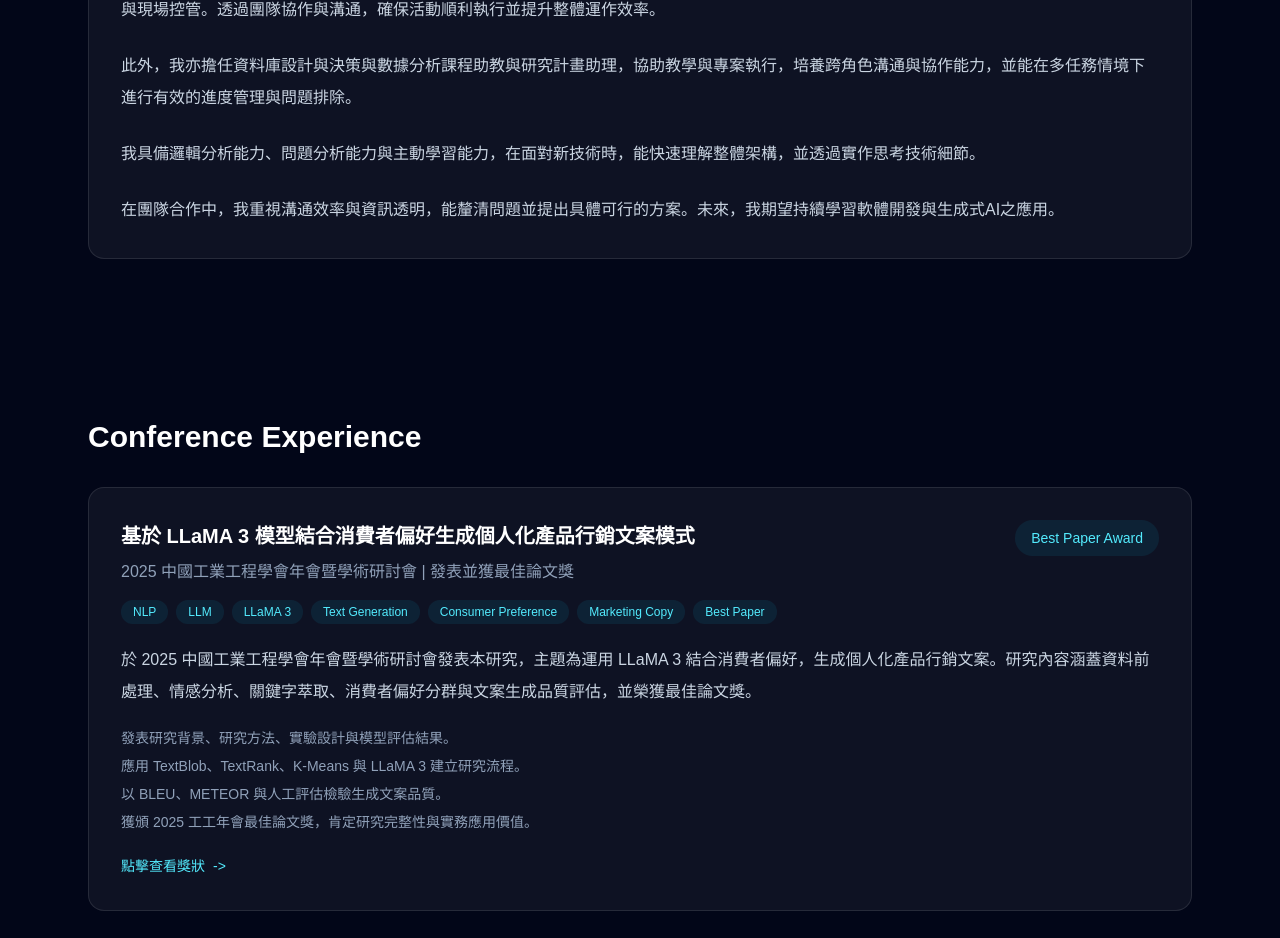
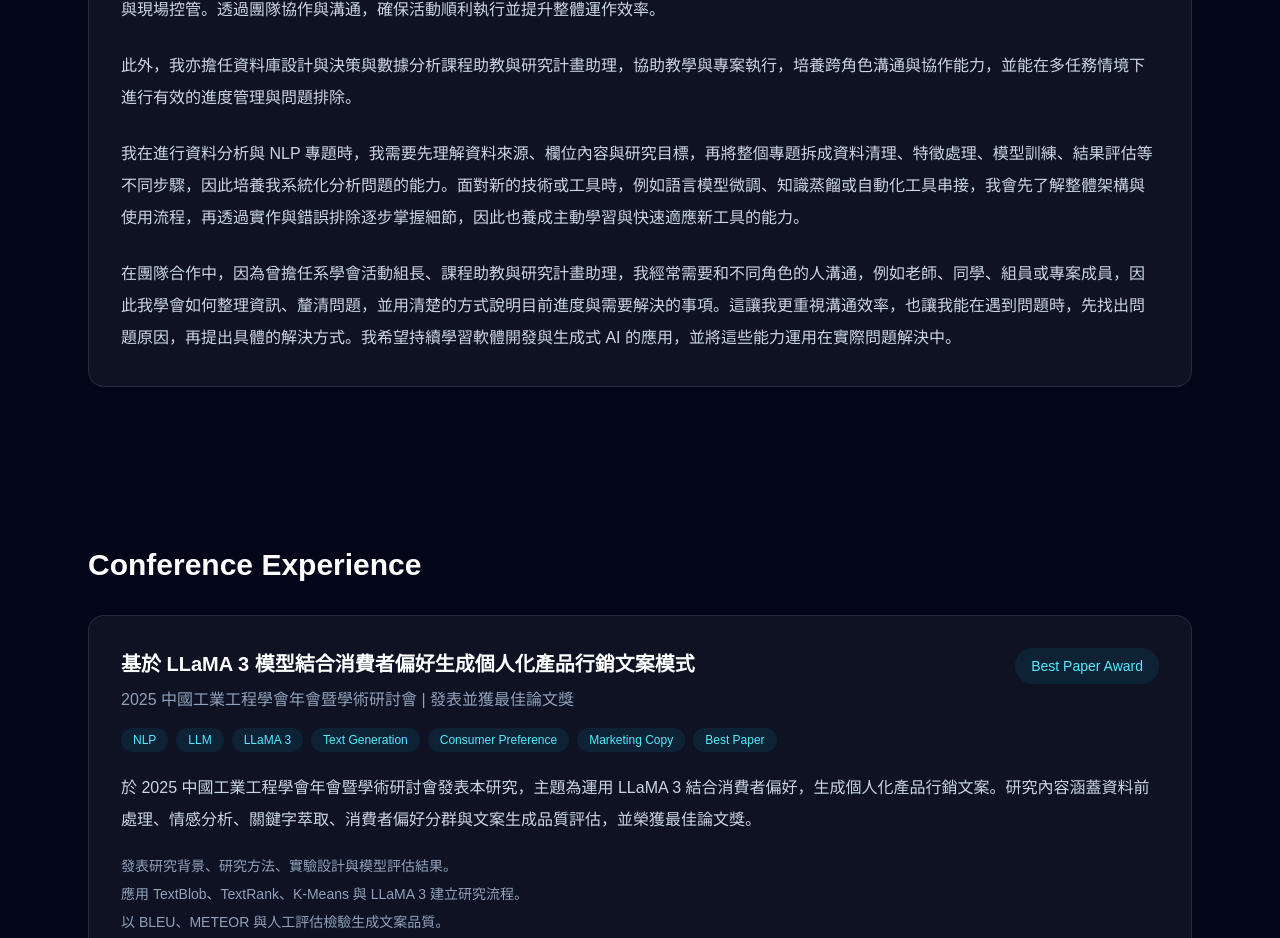
Before and after one commit to brian-kai/my-portfolio, a Next.js app: page / in a window 1280 px wide. Shown: the part 1120-2058 px from the top of the page. Built offline with nearby package versions, Linux system fonts and the light colour scheme.

Commit message:
update portfolio

```diff
--- a/app/page.tsx
+++ b/app/page.tsx
@@ -194,11 +194,11 @@ export default function Home() {
             </p>
 
             <p>
-              {"\u{6211}\u{5177}\u{5099}\u{908F}\u{8F2F}\u{5206}\u{6790}\u{80FD}\u{529B}\u{3001}\u{554F}\u{984C}\u{5206}\u{6790}\u{80FD}\u{529B}\u{8207}\u{4E3B}\u{52D5}\u{5B78}\u{7FD2}\u{80FD}\u{529B}\u{FF0C}\u{5728}\u{9762}\u{5C0D}\u{65B0}\u{6280}\u{8853}\u{6642}\u{FF0C}\u{80FD}\u{5FEB}\u{901F}\u{7406}\u{89E3}\u{6574}\u{9AD4}\u{67B6}\u{69CB}\u{FF0C}\u{4E26}\u{900F}\u{904E}\u{5BE6}\u{4F5C}\u{601D}\u{8003}\u{6280}\u{8853}\u{7D30}\u{7BC0}\u{3002}"}
+              {"\u{6211}\u{5728}\u{9032}\u{884C}\u{8CC7}\u{6599}\u{5206}\u{6790}\u{8207} NLP \u{5C08}\u{984C}\u{6642}\u{FF0C}\u{6211}\u{9700}\u{8981}\u{5148}\u{7406}\u{89E3}\u{8CC7}\u{6599}\u{4F86}\u{6E90}\u{3001}\u{6B04}\u{4F4D}\u{5167}\u{5BB9}\u{8207}\u{7814}\u{7A76}\u{76EE}\u{6A19}\u{FF0C}\u{518D}\u{5C07}\u{6574}\u{500B}\u{5C08}\u{984C}\u{62C6}\u{6210}\u{8CC7}\u{6599}\u{6E05}\u{7406}\u{3001}\u{7279}\u{5FB5}\u{8655}\u{7406}\u{3001}\u{6A21}\u{578B}\u{8A13}\u{7DF4}\u{3001}\u{7D50}\u{679C}\u{8A55}\u{4F30}\u{7B49}\u{4E0D}\u{540C}\u{6B65}\u{9A5F}\u{FF0C}\u{56E0}\u{6B64}\u{57F9}\u{990A}\u{6211}\u{7CFB}\u{7D71}\u{5316}\u{5206}\u{6790}\u{554F}\u{984C}\u{7684}\u{80FD}\u{529B}\u{3002}\u{9762}\u{5C0D}\u{65B0}\u{7684}\u{6280}\u{8853}\u{6216}\u{5DE5}\u{5177}\u{6642}\u{FF0C}\u{4F8B}\u{5982}\u{8A9E}\u{8A00}\u{6A21}\u{578B}\u{5FAE}\u{8ABF}\u{3001}\u{77E5}\u{8B58}\u{84B8}\u{993E}\u{6216}\u{81EA}\u{52D5}\u{5316}\u{5DE5}\u{5177}\u{4E32}\u{63A5}\u{FF0C}\u{6211}\u{6703}\u{5148}\u{4E86}\u{89E3}\u{6574}\u{9AD4}\u{67B6}\u{69CB}\u{8207}\u{4F7F}\u{7528}\u{6D41}\u{7A0B}\u{FF0C}\u{518D}\u{900F}\u{904E}\u{5BE6}\u{4F5C}\u{8207}\u{932F}\u{8AA4}\u{6392}\u{9664}\u{9010}\u{6B65}\u{638C}\u{63E1}\u{7D30}\u{7BC0}\u{FF0C}\u{56E0}\u{6B64}\u{4E5F}\u{990A}\u{6210}\u{4E3B}\u{52D5}\u{5B78}\u{7FD2}\u{8207}\u{5FEB}\u{901F}\u{9069}\u{61C9}\u{65B0}\u{5DE5}\u{5177}\u{7684}\u{80FD}\u{529B}\u{3002}"}
             </p>
 
             <p>
-              {"\u{5728}\u{5718}\u{968A}\u{5408}\u{4F5C}\u{4E2D}\u{FF0C}\u{6211}\u{91CD}\u{8996}\u{6E9D}\u{901A}\u{6548}\u{7387}\u{8207}\u{8CC7}\u{8A0A}\u{900F}\u{660E}\u{FF0C}\u{80FD}\u{91D0}\u{6E05}\u{554F}\u{984C}\u{4E26}\u{63D0}\u{51FA}\u{5177}\u{9AD4}\u{53EF}\u{884C}\u{7684}\u{65B9}\u{6848}\u{3002}\u{672A}\u{4F86}\u{FF0C}\u{6211}\u{671F}\u{671B}\u{6301}\u{7E8C}\u{5B78}\u{7FD2}\u{8EDF}\u{9AD4}\u{958B}\u{767C}\u{8207}\u{751F}\u{6210}\u{5F0F}AI\u{4E4B}\u{61C9}\u{7528}\u{3002}"}
+              {"\u{5728}\u{5718}\u{968A}\u{5408}\u{4F5C}\u{4E2D}\u{FF0C}\u{56E0}\u{70BA}\u{66FE}\u{64D4}\u{4EFB}\u{7CFB}\u{5B78}\u{6703}\u{6D3B}\u{52D5}\u{7D44}\u{9577}\u{3001}\u{8AB2}\u{7A0B}\u{52A9}\u{6559}\u{8207}\u{7814}\u{7A76}\u{8A08}\u{756B}\u{52A9}\u{7406}\u{FF0C}\u{6211}\u{7D93}\u{5E38}\u{9700}\u{8981}\u{548C}\u{4E0D}\u{540C}\u{89D2}\u{8272}\u{7684}\u{4EBA}\u{6E9D}\u{901A}\u{FF0C}\u{4F8B}\u{5982}\u{8001}\u{5E2B}\u{3001}\u{540C}\u{5B78}\u{3001}\u{7D44}\u{54E1}\u{6216}\u{5C08}\u{6848}\u{6210}\u{54E1}\u{FF0C}\u{56E0}\u{6B64}\u{6211}\u{5B78}\u{6703}\u{5982}\u{4F55}\u{6574}\u{7406}\u{8CC7}\u{8A0A}\u{3001}\u{91D0}\u{6E05}\u{554F}\u{984C}\u{FF0C}\u{4E26}\u{7528}\u{6E05}\u{695A}\u{7684}\u{65B9}\u{5F0F}\u{8AAA}\u{660E}\u{76EE}\u{524D}\u{9032}\u{5EA6}\u{8207}\u{9700}\u{8981}\u{89E3}\u{6C7A}\u{7684}\u{4E8B}\u{9805}\u{3002}\u{9019}\u{8B93}\u{6211}\u{66F4}\u{91CD}\u{8996}\u{6E9D}\u{901A}\u{6548}\u{7387}\u{FF0C}\u{4E5F}\u{8B93}\u{6211}\u{80FD}\u{5728}\u{9047}\u{5230}\u{554F}\u{984C}\u{6642}\u{FF0C}\u{5148}\u{627E}\u{51FA}\u{554F}\u{984C}\u{539F}\u{56E0}\u{FF0C}\u{518D}\u{63D0}\u{51FA}\u{5177}\u{9AD4}\u{7684}\u{89E3}\u{6C7A}\u{65B9}\u{5F0F}\u{3002}\u{6211}\u{5E0C}\u{671B}\u{6301}\u{7E8C}\u{5B78}\u{7FD2}\u{8EDF}\u{9AD4}\u{958B}\u{767C}\u{8207}\u{751F}\u{6210}\u{5F0F} AI \u{7684}\u{61C9}\u{7528}\u{FF0C}\u{4E26}\u{5C07}\u{9019}\u{4E9B}\u{80FD}\u{529B}\u{904B}\u{7528}\u{5728}\u{5BE6}\u{969B}\u{554F}\u{984C}\u{89E3}\u{6C7A}\u{4E2D}\u{3002}"}
             </p>
           </div>
 
```
